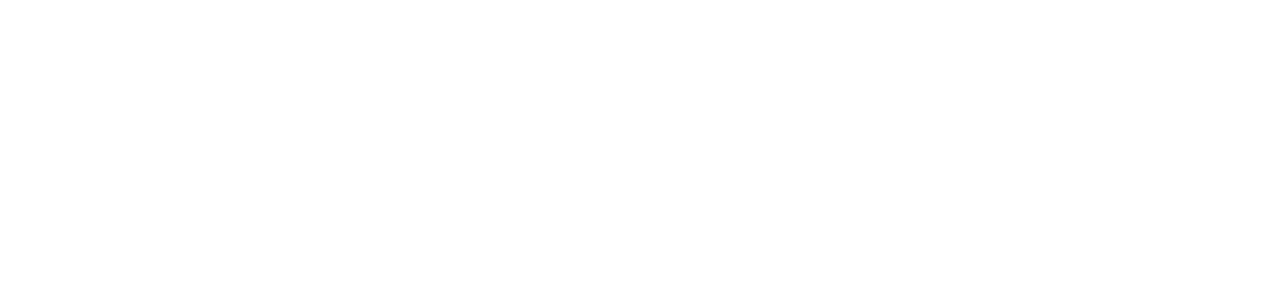
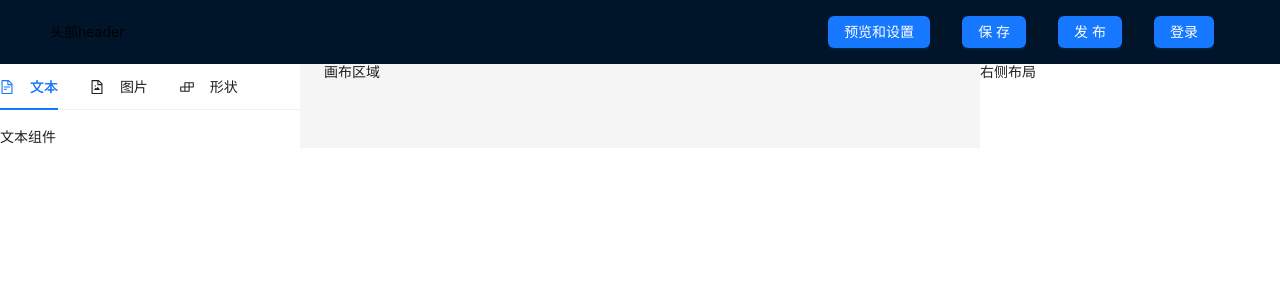
Before and after one commit to QPvicus/post-vue, a Vue app: page /editor/1 in a window 1280 px wide. Before the commit this address had no page. Shown: the top 300 px of the page. Built offline with nearby package versions, Linux system fonts and the light colour scheme.

Commit message:
feat: editor init

```diff
--- a/components.d.ts
+++ b/components.d.ts
@@ -9,6 +9,7 @@
   export interface GlobalComponents {
     AButton: typeof import('ant-design-vue/es')['Button']
     ACol: typeof import('ant-design-vue/es')['Col']
+    ADrawer: typeof import('ant-design-vue/es')['Drawer']
     ADropdownButton: typeof import('ant-design-vue/es')['DropdownButton']
     AForm: typeof import('ant-design-vue/es')['Form']
     AFormItem: typeof import('ant-design-vue/es')['FormItem']
@@ -17,10 +18,14 @@
     ALayoutContent: typeof import('ant-design-vue/es')['LayoutContent']
     ALayoutFooter: typeof import('ant-design-vue/es')['LayoutFooter']
     ALayoutHeader: typeof import('ant-design-vue/es')['LayoutHeader']
+    ALayoutSider: typeof import('ant-design-vue/es')['LayoutSider']
     AMenu: typeof import('ant-design-vue/es')['Menu']
     AMenuItem: typeof import('ant-design-vue/es')['MenuItem']
     ARow: typeof import('ant-design-vue/es')['Row']
     ASpin: typeof import('ant-design-vue/es')['Spin']
+    ATabPane: typeof import('ant-design-vue/es')['TabPane']
+    ATabs: typeof import('ant-design-vue/es')['Tabs']
+    ComponentsList: typeof import('./src/components/editor/components-list.vue')['default']
     HelloWorld: typeof import('./src/components/HelloWorld.vue')['default']
     IconCommunity: typeof import('./src/components/icons/IconCommunity.vue')['default']
     IconDocumentation: typeof import('./src/components/icons/IconDocumentation.vue')['default']
--- /dev/null
+++ b/src/components/editor/components-list.vue
@@ -0,0 +1,39 @@
+<script lang="ts" setup>
+import { FileTextOutlined, FileImageOutlined, BuildOutlined } from '@ant-design/icons-vue'
+</script>
+
+<template>
+  <div class="component-list">
+    <a-tabs>
+      <a-tab-pane key="1">
+        <template #tab>
+          <span>
+            <FileTextOutlined />
+            文本
+          </span>
+        </template>
+        文本组件
+      </a-tab-pane>
+      <a-tab-pane key="2">
+        <template #tab>
+          <span>
+            <FileImageOutlined />
+            图片
+          </span>
+        </template>
+        图片组件
+      </a-tab-pane>
+      <a-tab-pane key="3">
+        <template #tab>
+          <span>
+            <BuildOutlined />
+            形状
+          </span>
+        </template>
+        形状组件
+      </a-tab-pane>
+    </a-tabs>
+  </div>
+</template>
+
+<style></style>
--- a/src/router/index.ts
+++ b/src/router/index.ts
@@ -12,6 +12,12 @@
     name: 'Index',
     component: Index,
     children: [{ path: '', name: 'Home', component: Home, meta: { title: '欢迎来到绘海报' } }]
+  },
+  {
+    path: '/editor/:id',
+    name: 'Editor',
+    component: () => import('@/views/editor.vue'),
+    meta: { requiredLogin: true, title: '编辑我的设计' }
   },
   {
     path: '/login',
--- /dev/null
+++ b/src/views/editor.vue
@@ -0,0 +1,55 @@
+<script lang="ts" setup>
+import ComponentsList from '@/components/editor/components-list.vue'
+import { useUserStore } from '@/stores'
+import { computed } from 'vue';
+const userStore = useUserStore()
+const userInfo = computed(() => userStore.user)
+</script>
+
+<template>
+  <div class="editor">
+    <a-drawer placement="right" :width="400" title="设置面板">
+      <p>内容1.。。。</p>
+    </a-drawer>
+    <a-layout>
+      <a-layout-header class="header">
+        <div class="page-title">头部header</div>
+        <a-menu :selectable="false" theme="dark" mode="horizontal" :style="{ lineHeight: '64px' }">
+          <a-menu-item key="1">
+            <a-button type="primary">预览和设置</a-button>
+          </a-menu-item>
+          <a-menu-item key="2">
+            <a-button type="primary">保存</a-button>
+          </a-menu-item>
+          <a-menu-item key="3">
+            <a-button type="primary">发布</a-button>
+          </a-menu-item>
+          <a-menu-item key="4">
+            <user-profile :user="userInfo" :smMode="true"></user-profile>
+          </a-menu-item>
+        </a-menu>
+      </a-layout-header>
+    </a-layout>
+    <a-layout>
+      <a-layout-sider width="300" style="background: #fff">
+        <components-list> </components-list>
+      </a-layout-sider>
+      <a-layout style="padding: 0 24px 24px">
+        <a-layout-content> 画布区域 </a-layout-content>
+      </a-layout>
+      <a-layout-sider width="300" style="background: #fff"> 右侧布局 </a-layout-sider>
+    </a-layout>
+  </div>
+</template>
+
+<style>
+
+.header {
+  display: flex;
+  justify-content: space-between;
+}
+
+.page-title {
+  display: flex;
+}
+</style>
```
